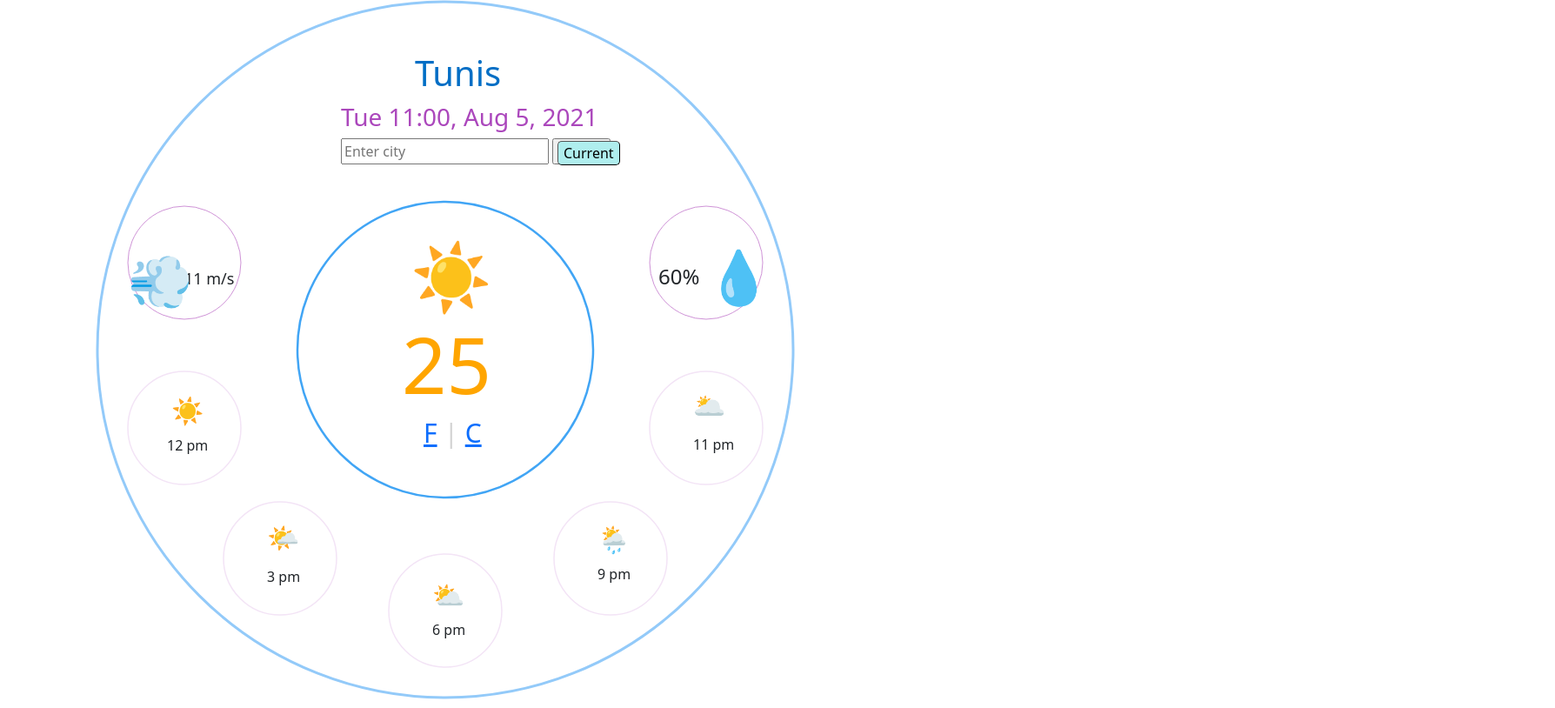
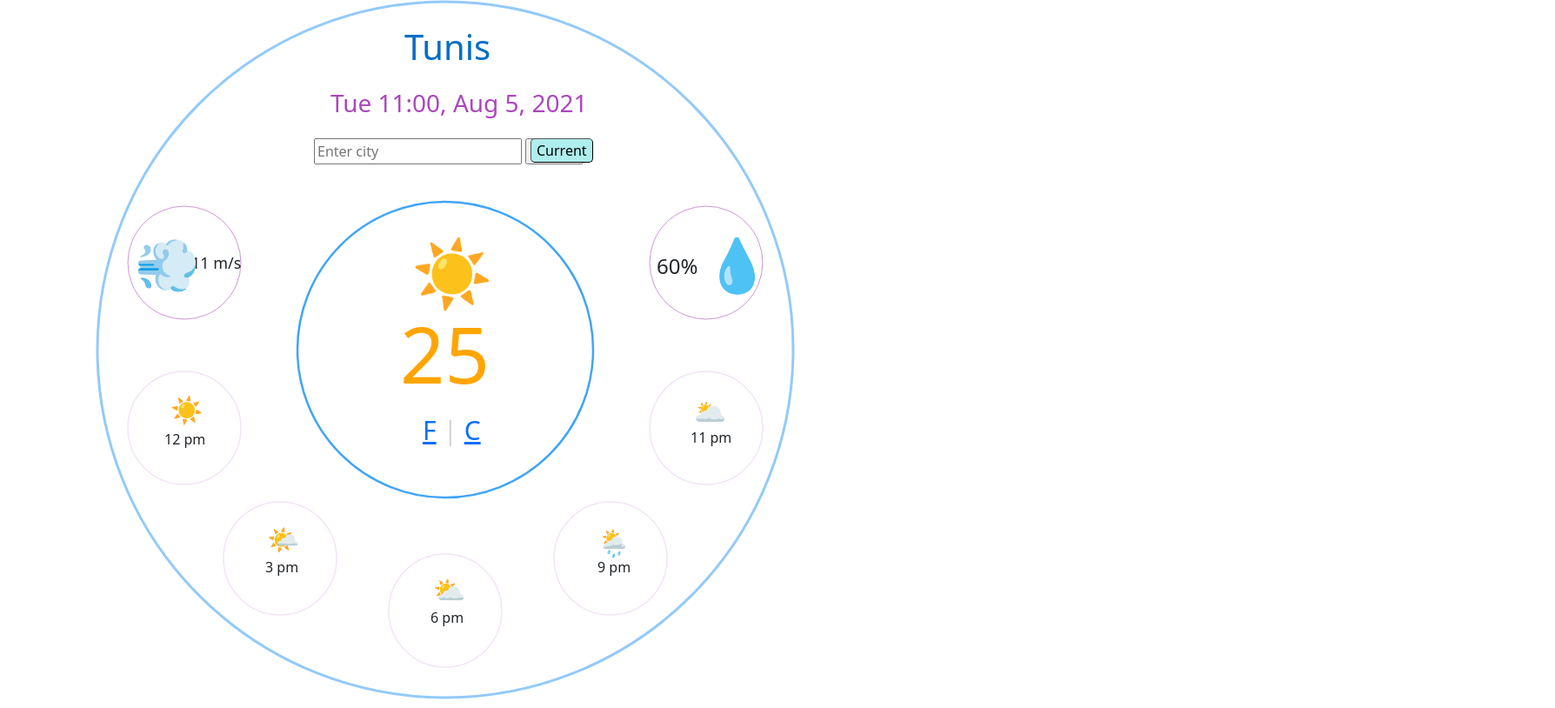
Before and after one commit to Mabchir/My-Weather-App, a website built with Parcel: page index.html in a window 1280 px wide. Shown: the part 98-912 px from the top of the page at 87% size, 1788 px wide, since content can reach past the window. After the commit the page ends 800 px from the top, so only its background shows below. Built offline with nearby package versions, Linux system fonts and the light colour scheme.

Commit message:
Adjusting the position of elements to fixed
the position attribute was relative and it was messing up the style when the browser window changed size.

the left and top attributes also had to change accordingly

```diff
--- a/src/style.css
+++ b/src/style.css
@@ -1,12 +1,12 @@
 .container {
   display: block;
-  position: absolute;
+  position: fixed;
   height: 1000px;
   width: 1000px;
 }
 svg {
   display: block;
-  position: absolute;
+  position: fixed;
 
   height: 1000px;
   width: 1000px;
@@ -37,14 +37,13 @@ svg {
 }
 
 form {
-  position: relative;
+  position: fixed;
   top: 257px;
-  left: 380px;
-
+  left: 361px;
 }
 
 h1 {
-  position: relative;
+  position: fixed;
 
   top: 128px;
   left: 465px;
@@ -54,134 +53,134 @@ h1 {
   color: #006ec5;
 }
 h3 {
-  position: relative;
+  position: fixed;
 
   color: #ab47bc;
-  top: 130px;
+  top: 200px;
   left: 380px;
 }
 
 .wind2 {
-  position: relative;
+  position: fixed;
   font-size: 18px;
-  left: 200px;
-  top: 280px;
+  left: 220px;
+  top: 390px;
 }
 
 .humidity2 {
-  position: relative;
-  left: 745px;
-  top: 245px;
+  position: fixed;
+  left: 755px;
+  top: 390px;
 }
 
 .wind3 {
-  position: relative;
+  position: fixed;
   font-size: 60px;
-  left: 135px;
-  top: 110px;
+  left: 155px;
+  top: 365px;
 }
 
 .humidity3 {
-  position: relative;
+  position: fixed;
   font-size: 60px;
-  left: 800px;
-  top: 185px;
+  left: 810px;
+  top: 365px;
 }
 
 .temp1 .temp1-emoji {
   font-size: 75px;
-  position: relative;
-  left: 460px;
-  top: 15px;
+  position: fixed;
+  left: 473px;
+  top: 365px;
 }
 
 .temp1 .temp1-val {
   font-size: 90px;
-  position: relative;
-  left: 450px;
-  top: 10px;
+  position: fixed;
+  left: 460px;
+  top: 450px;
   color: orange;
 }
 
 .temp1 .temp1-unit {
-  position: relative;
+  position: fixed;
   font-size: 30px;
   color: lightgray;
-  top: 10px;
-  left: 475px;
+  top: 575px;
+  left: 486px;
 }
 
 .hourly-temp1 .emoji {
-  position: relative;
+  position: fixed;
   font-size: 30px;
-  left: 185px;
-  top: -65px;
+  left: 196px;
+  top: 546px;
 }
 
 .hourly-temp1 .time {
-  position: relative;
-  left: 180px;
-  top: -75px;
+  position: fixed;
+  left: 189px;
+  top: 591px;
 }
 
 .hourly-temp2 .emoji {
-  position: relative;
+  position: fixed;
   font-size: 30px;
-  left: 295px;
-  top: -20px;
+  left: 307px;
+  top: 695px;
 }
 
 .hourly-temp2 .time {
-  position: relative;
-  left: 295px;
-  top: -25px;
+  position: fixed;
+  left: 305px;
+  top: 738px;
 }
 
 .hourly-temp3 .emoji {
-  position: relative;
+  position: fixed;
   font-size: 30px;
-  left: 485px;
-  top: -55px;
+  left: 498px;
+  top: 753px;
 }
 
 .hourly-temp3 .time {
-  position: relative;
-  left: 485px;
-  top: -65px;
+  position: fixed;
+  left: 495px;
+  top: 796px;
 }
 
 .hourly-temp4 .emoji {
-  position: relative;
+  position: fixed;
   font-size: 30px;
-  left: 675px;
-  top: -220px;
+  left: 687px;
+  top: 699px;
 }
 
 .hourly-temp4 .time {
-  position: relative;
-  left: 675px;
-  top: -230px;
+  position: fixed;
+  left: 687px;
+  top: 738px;
 }
 
 .hourly-temp5 .emoji {
-  position: relative;
+  position: fixed;
   font-size: 30px;
-  left: 785px;
-  top: -475px;
+  left: 798px;
+  top: 548px;
 }
 
 .hourly-temp5 .time {
-  position: relative;
-  left: 785px;
-  top: -480px;
+  position: fixed;
+  left: 794px;
+  top: 589px;
 }
 
 .currentLoc {
   display: block;
-  position: relative;
+  position: fixed;
   font-size: 20px;
-  left: 629px;
-  top: -857px;
+  top: 257px;
+  left: 610px;
   font-family: inherit;
   font-size: inherit;
   border-radius: 5px;
```
Also changed, not shown: 1 other file.
